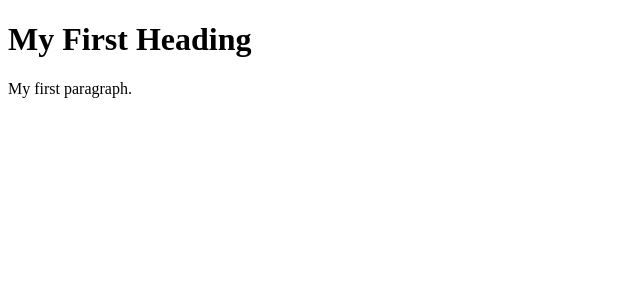
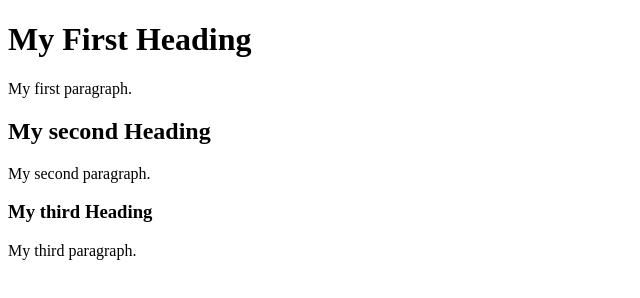
Before and after one commit to khuramabbasi/demo-repository, a plain HTML site: page index.html in a window 1280 px wide. Shown: the whole page, without its empty margins (0-640 px from the left). Drawn offline with Linux system fonts and the light colour scheme.

Commit message:
Update index.html

```diff
--- a/index.html
+++ b/index.html
@@ -5,5 +5,12 @@
 <h1>My First Heading</h1>
 <p>My first paragraph.</p>
 
+<h2>My second Heading</h2>
+<p>My second paragraph.</p>
+
+
+<h3>My third Heading</h3>
+<p>My third paragraph.</p>
+
 </body>
 </html>
```
